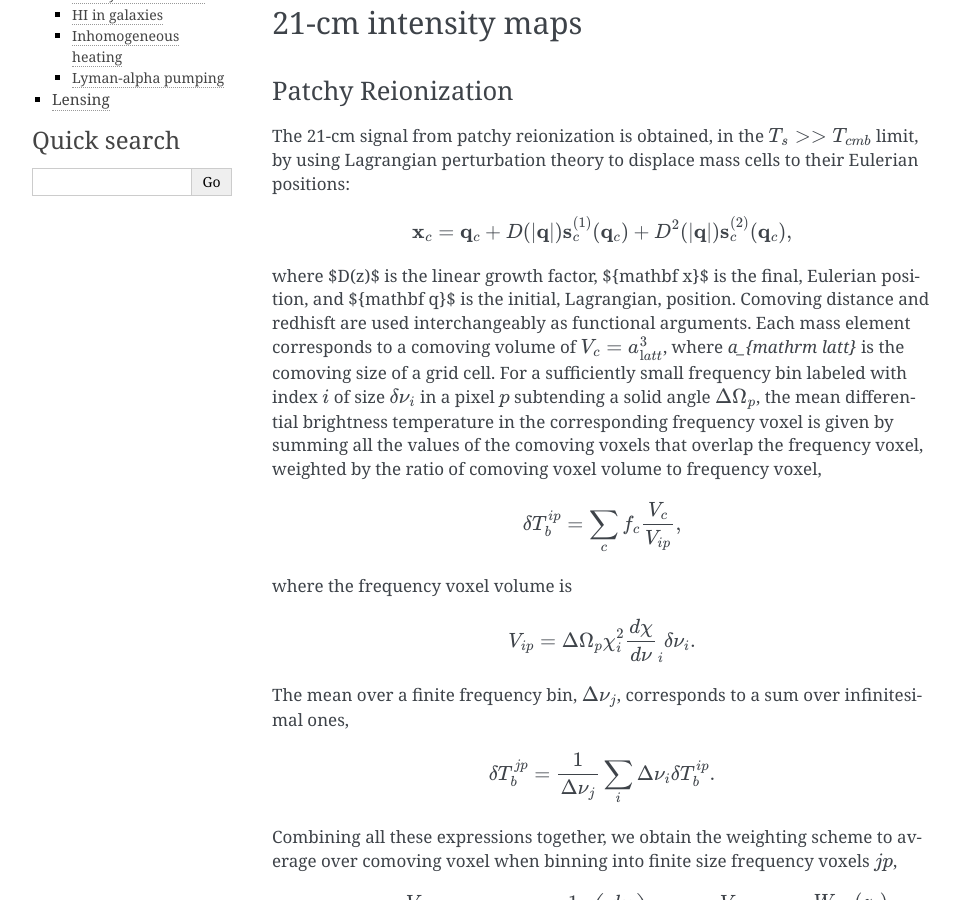
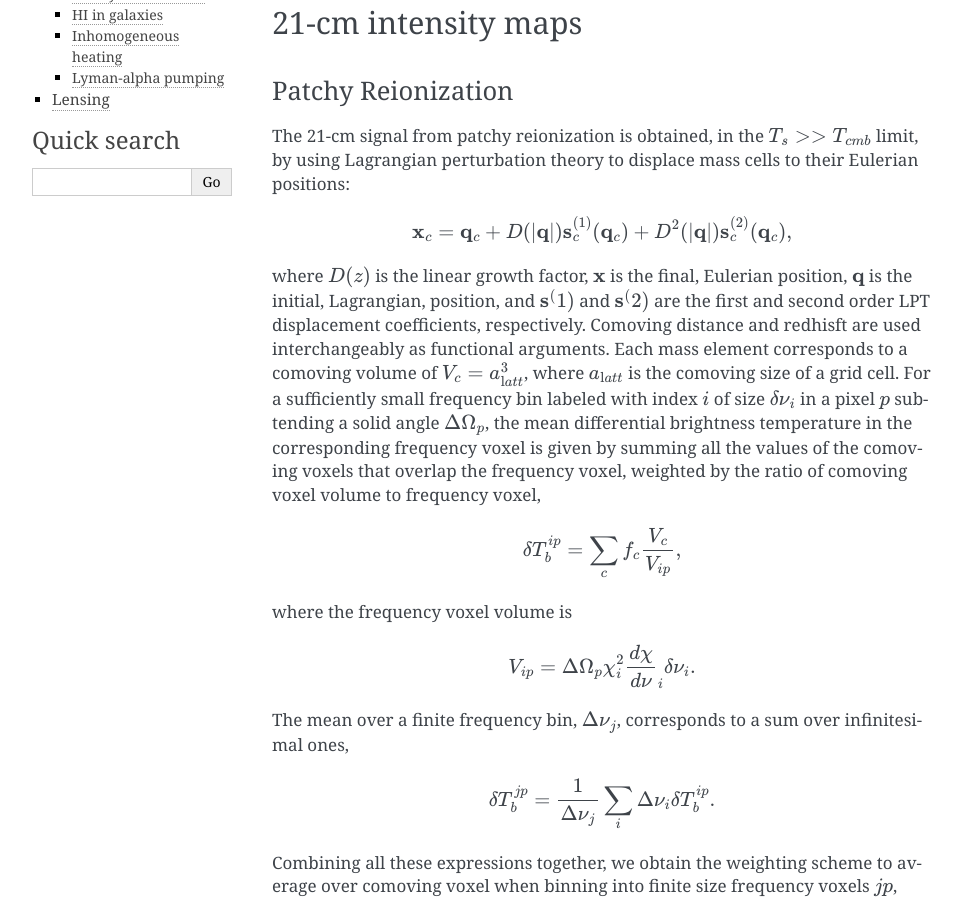
Before and after one commit to marcelo-alvarez/lpt-lc, a Sphinx documentation site: the page built from docs/astrophysics.rst, in a window 1280 px wide and 900 px high, scrolled down 429 px. Shown: the whole window, without its empty margins (148-1109 px from the left). Built offline with Sphinx 7.4.7, drawn with Linux system fonts in a browser that asks for light colours.

Commit message:
lpt to 21cm

```diff
--- a/docs/astrophysics.rst
+++ b/docs/astrophysics.rst
@@ -34,7 +34,7 @@ theory to displace mass cells to their Eulerian positions:
 
    {\mathbf x}_c = {\mathbf q}_c + D(|{\mathbf q}|){\mathbf s}^{(1)}_c({\mathbf q}_c) + D^2(|{\mathbf q}|){\mathbf s}^{(2)}_c({\mathbf q}_c),
 
-where $D(z)$ is the linear growth factor, ${\mathbf x}$ is the final, Eulerian position, and ${\mathbf q}$ is the initial, Lagrangian, position. Comoving distance and redhisft are used interchangeably as functional arguments. Each mass element corresponds to a comoving volume of :math:`V_c=a_{\mathrm latt}^3`, where `a_{\mathrm latt}` is the comoving size of a grid cell.  For a sufficiently small frequency bin labeled with index :math:`i` of size :math:`\delta{\nu}_i`
+where :math:`D(z)` is the linear growth factor, :math:`{\mathbf x}` is the final, Eulerian position, :math:`{\mathbf q}` is the initial, Lagrangian, position, and :math:`{\mathbf s}^(1)` and :math:`{\mathbf s}^(2)` are the first and second order LPT displacement coefficients, respectively. Comoving distance and redhisft are used interchangeably as functional arguments. Each mass element corresponds to a comoving volume of :math:`V_c=a_{\mathrm latt}^3`, where :math:`a_{\mathrm latt}` is the comoving size of a grid cell.  For a sufficiently small frequency bin labeled with index :math:`i` of size :math:`\delta{\nu}_i`
 in a pixel :math:`p` subtending a solid angle :math:`\Delta\Omega_p`, the mean differential
 brightness temperature in the corresponding frequency voxel is given by summing
 all the values of the comoving voxels that overlap the frequency voxel, weighted by the
```
